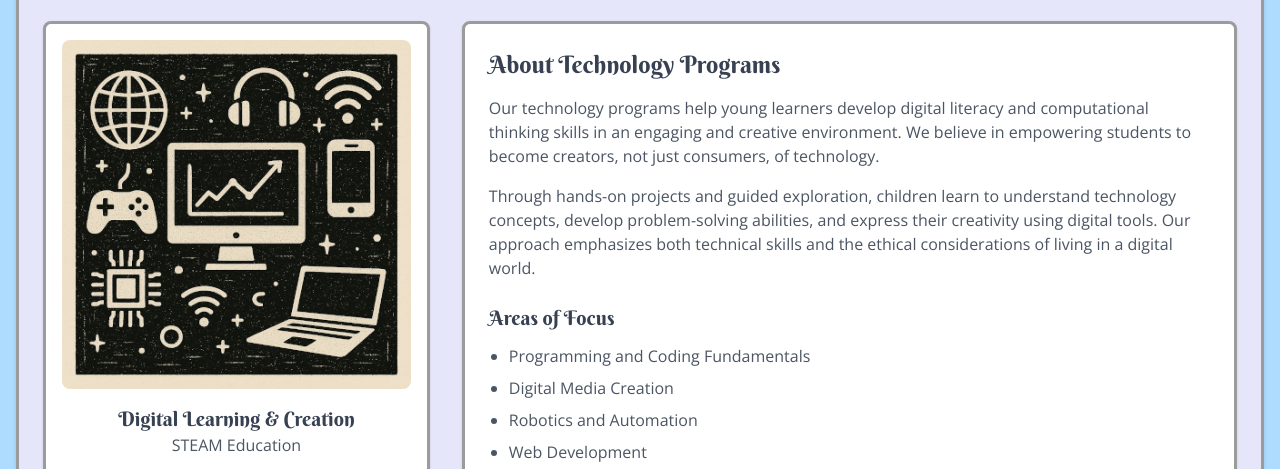
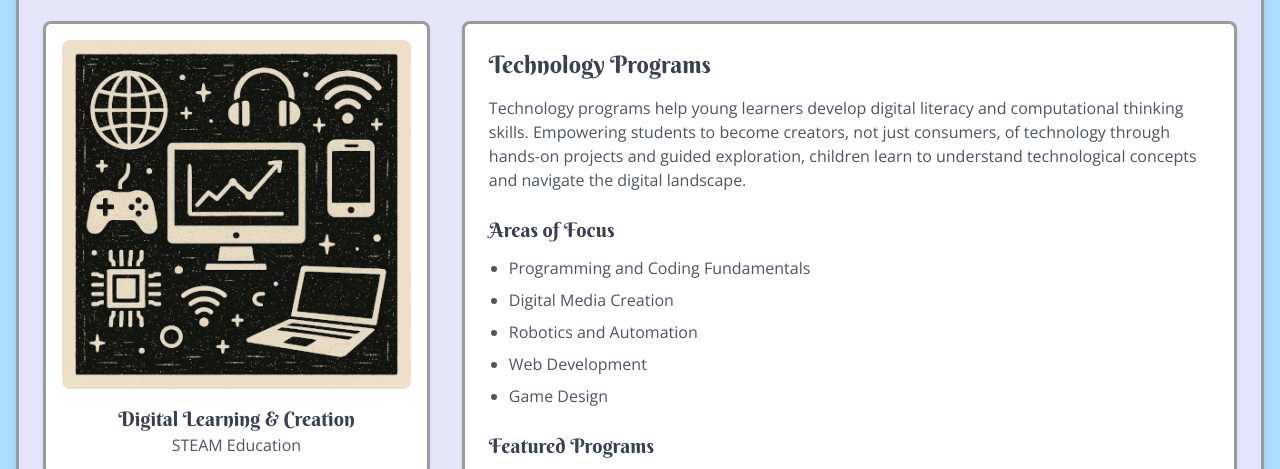
Before and after one commit to NEHE-Collaborative/nehe-collaborative.github.io, a plain HTML site: page profile_technology.html in a window 1280 px wide. Shown: the part 322-791 px from the top of the page. Drawn offline with nearby package versions, Linux system fonts and the light colour scheme.

Commit message:
edit to tech programs

```diff
--- a/profile_technology.html
+++ b/profile_technology.html
@@ -72,12 +72,10 @@
                     </div>
 
                     <div class="w-full md:w-2/3 bg-white p-6 rounded-lg shadow sketchy">
-                        <h3 class="text-2xl text-gray-700 mb-4">About Technology Programs</h3>
+                        <h3 class="text-2xl text-gray-700 mb-4">Technology Programs</h3>
                         <p class="text-gray-600 mb-4">
-                            Our technology programs help young learners develop digital literacy and computational thinking skills in an engaging and creative environment. We believe in empowering students to become creators, not just consumers, of technology.
-                        </p>
-                        <p class="text-gray-600 mb-4">
-                            Through hands-on projects and guided exploration, children learn to understand technology concepts, develop problem-solving abilities, and express their creativity using digital tools. Our approach emphasizes both technical skills and the ethical considerations of living in a digital world.
+                            Technology programs help young learners develop digital literacy and computational thinking skills. Empowering students to become creators, not just consumers, of technology
+                            through hands-on projects and guided exploration, children learn to understand technological concepts and navigate the digital landscape.
                         </p>
 
                         <h4 class="text-xl text-gray-700 mt-6 mb-3">Areas of Focus</h4>
```
